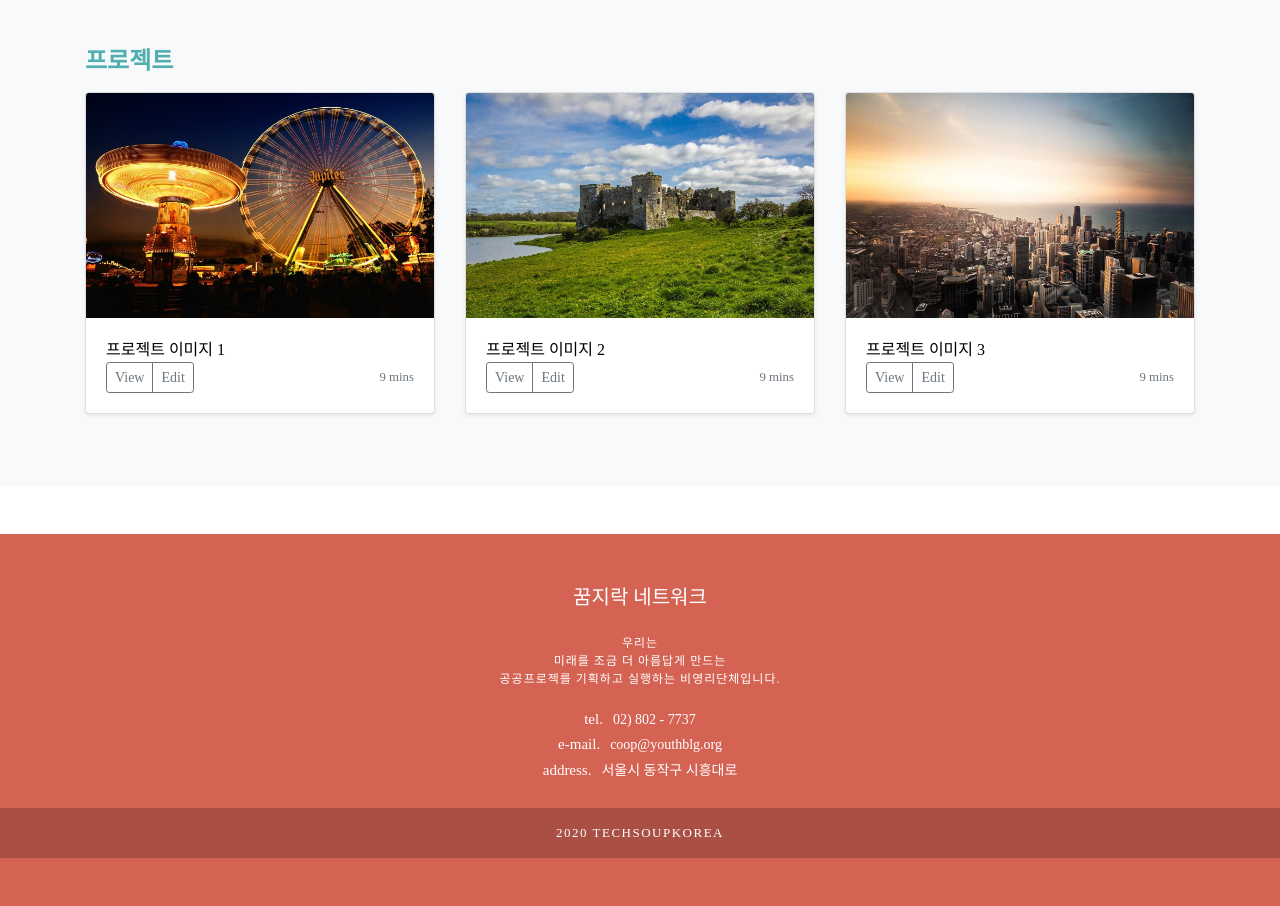
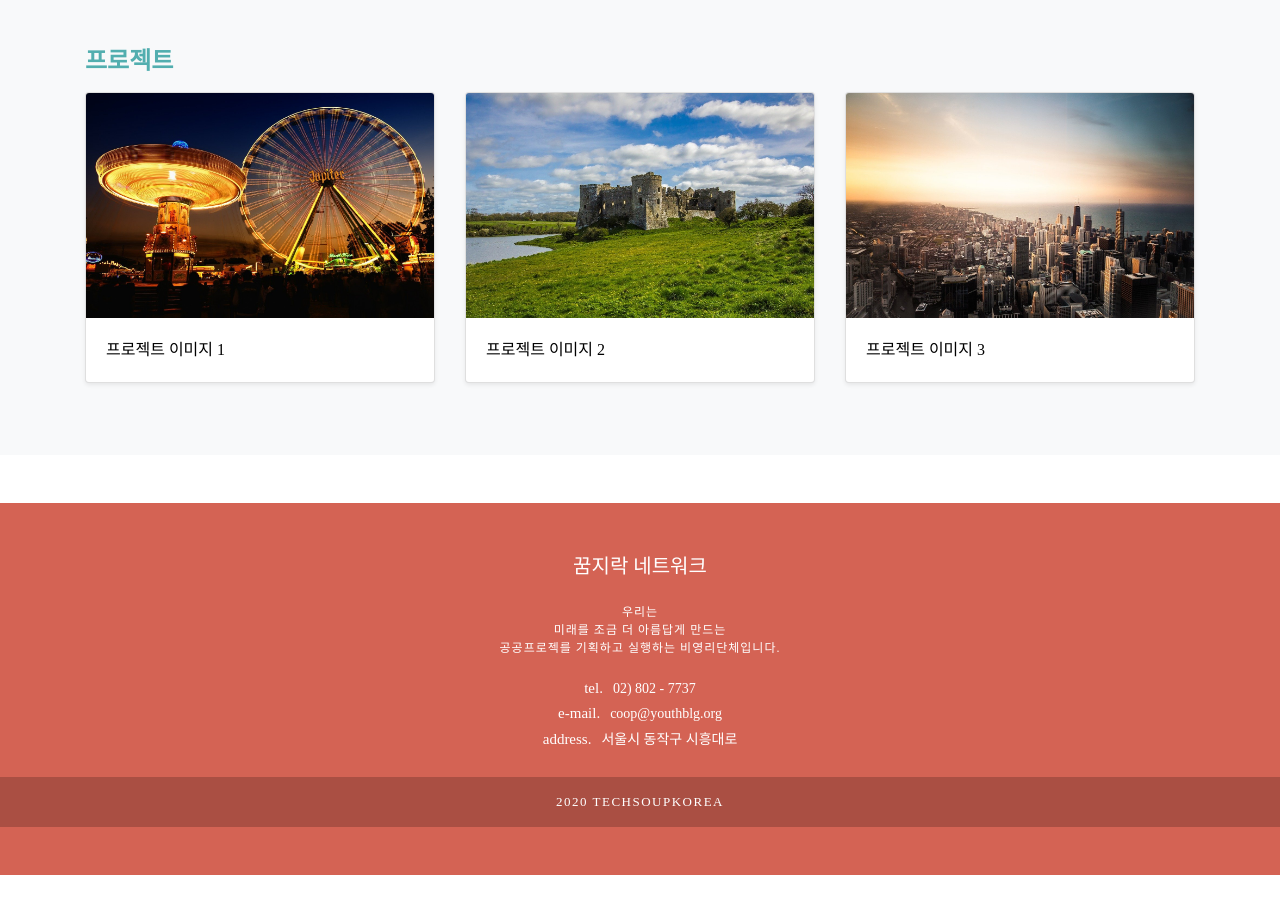
Before and after one commit to GJRProject/ggumjirak, a Django app: page /project/ in a window 1280 px wide. Shown: the part 121-1027 px from the top of the page. After the commit the page ends 996 px from the top, so only its background shows below. Run offline with Django 3.2, Linux system fonts and the light colour scheme; data comes from the database, SQL or seed files in the repository; some libraries are stand-ins or nearby versions; some web fonts are replaced.

Commit message:
Update project.html
버튼 목록 삭제

```diff
--- a/project/community/templates/project.html
+++ b/project/community/templates/project.html
@@ -15,13 +15,6 @@
                         </a>
                         <div class="card-body">
                           <a class="card-text pb-3" href="{{list.pk}}/" style='color:black'>{{list.postname}}</a>
-                          <div class="d-flex justify-content-between align-items-center">
-                            <div class="btn-group">
-                              <button type="button" class="btn btn-sm btn-outline-secondary">View</button>
-                              <button type="button" class="btn btn-sm btn-outline-secondary">Edit</button>
-                            </div>
-                            <small class="text-muted">9 mins</small>
-                          </div>
                         </div>
                       </div>
                     </div>
```
